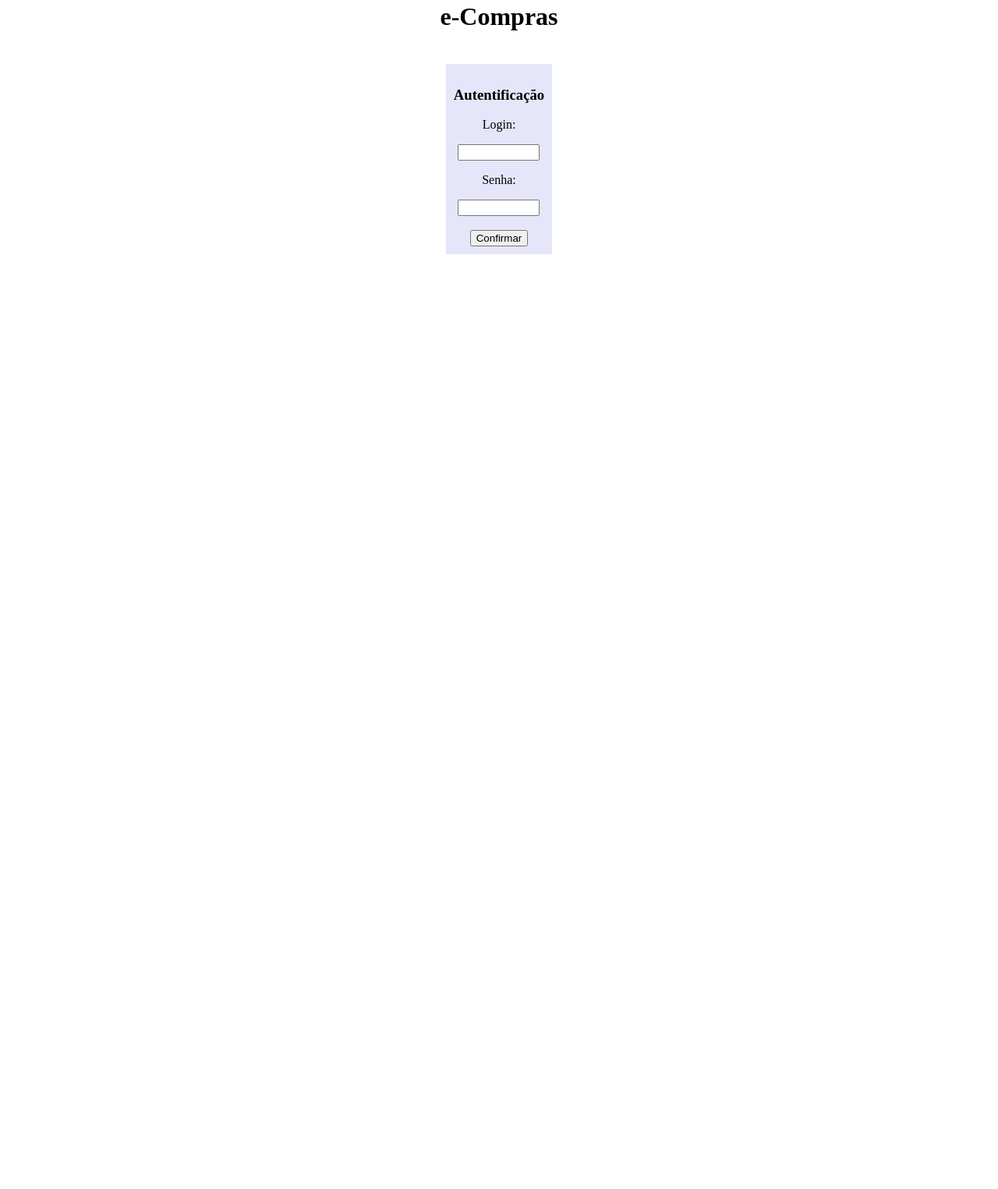
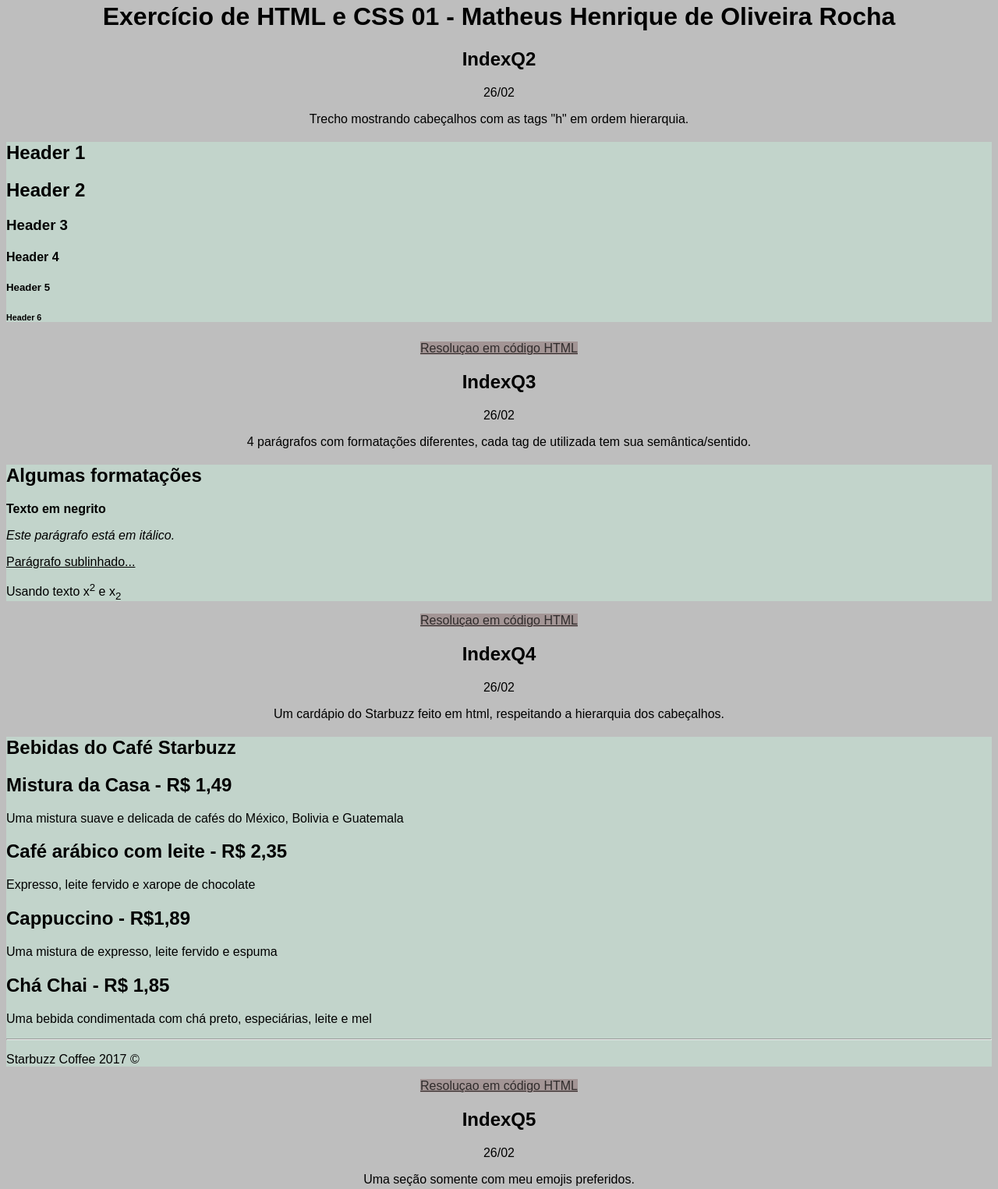
Before and after one commit to MatheusHenrique805/HTML-CSS, a plain HTML site: page index.html in a window 1280 px wide. Shown: the part 18-1543 px from the top of the page at 78% size. Before the commit the page ends 800 px from the top, so only its background shows below. Drawn offline with Linux system fonts and the light colour scheme.

Commit message:
Add files via upload

```diff
--- a/index.html
+++ b/index.html
@@ -1,23 +1,116 @@
-<!DOCTYPE html>
-<html lang="pt-br">
+<!doctype html>
+<html lang = "pt-BR">
     <head>
-        <meta charset="utf-8">
-        <title>e-Compras</title>
+    <meta charset="utf-8">
+    <link rel="shortcut icon" href="favicon.ico" type="image/x-icon">
+    <title>Minha página</title>
+        <style>
+            body{
+                background-color: rgb(190, 190, 190);
+                font-family: Arial, Helvetica, sans-serif;
+            }
+            a{
+                text-decoration: underline;
+                background-color: rgb(163, 149, 149);
+                color: rgba(0, 0, 0, 0.712);
+
+            }
+            div{
+                text-align: center;
+            }
+            .emojis{
+                font-size: 2em;
+            }
+            .q5{
+                font-size: 3em;
+            }
+            section{
+                background-color: rgb(194, 212, 203);
+            }
+            .sectionq5{
+                text-align: center;
+                background-color: darkgrey;
+            }
+            .hrq4{
+                color: rgb(0, 0, 0);
+            }
+            .h2postagem{
+                text-align: center;
+            }
+            .tituloblog{
+                text-align: center;
+            }
+            .pdescr{
+                text-align: center ;
+            }
+        </style>
     </head>
     <body>
-
-        <h1 align="center">e-Compras</h1><br>
-        <form action="menu.html" method="post" color="grey" align="center" border="2">
-           <table align="center" cellpadding="10">
-                <td bgcolor="#E6E6FA">
-                    <h3>Autentificação</h3>
-                    <p>Login:</p>
-                    <input type="text" name="login" size="10" > <br>
-                    <p>Senha:</p>
-                    <input type="password" name="senha" maxlength="20" size="10"><br>
-                    <br><input type="submit" name ="confirmar" value="Confirmar" accept="menu.html"
-                </td>
-            </table>
-        </form>
+        <h1 class="tituloblog">Exercício de HTML e CSS 01 - Matheus Henrique de Oliveira Rocha</h1>
+        <h2 class="h2postagem">IndexQ2</h2>
+        <p class="pdescr">26/02</p>
+        <p class="pdescr">Trecho mostrando cabeçalhos com as tags "h" em ordem
+        hierarquia.</p>
+        <section>
+            <h1>Header 1</h1>
+            <h2>Header 2</h2>
+            <h3>Header 3</h3>
+            <h4>Header 4</h4>
+            <h5>Header 5</h5>
+            <h6>Header 6</h6>
+        </section>
+        <div>
+            <a href="https://github.com/MatheusHenrique805/HTML-CSS/blob/main/indexQ2.html" target="_blank">
+                Resoluçao em código HTML
+            </a>
+        </div>
+        <h2 class="h2postagem">IndexQ3</h2>
+        <p class="pdescr">26/02</p>
+        <p class="pdescr">4 parágrafos com formatações diferentes, cada tag de utilizada tem sua semântica/sentido.</p>
+        <section>
+            <p><h2>Algumas formatações</h2></p>
+            <p><strong>Texto em negrito</strong></p>
+            <p><em>Este parágrafo está em itálico.</em></p>
+            <p><ins>Parágrafo sublinhado...</ins></p>
+            <p>Usando texto x<sup>2</sup> e x<sub>2</sub></p>
+        </section>
+        <div>
+            <a href="https://github.com/MatheusHenrique805/HTML-CSS/blob/main/indexQ3.html" target="_blank">
+                Resoluçao em código HTML
+            </a>
+        </div>
+        <h2 class="h2postagem ">IndexQ4</h2>
+        <p class="pdescr">26/02</p>
+        <p class="pdescr">Um cardápio do Starbuzz feito em html, respeitando a hierarquia dos cabeçalhos.</p>
+        <section>
+            <h1>Bebidas do Café Starbuzz</h1>
+            <h2>Mistura da Casa - R$ 1,49</h2>
+            <p>Uma mistura suave e delicada de cafés do México, Bolivia e Guatemala</p>
+            <h2>Café arábico com leite - R$ 2,35</h2>
+            <p>Expresso, leite fervido e xarope de chocolate</p>
+            <h2>Cappuccino - R$1,89</h2>
+            <p>Uma mistura de expresso, leite fervido e espuma</p>
+            <h2>Chá Chai -  R$ 1,85</h2>
+            <p>Uma bebida condimentada com chá preto, especiárias, leite e mel</p>
+            <hr class="hrq4">
+            <p>Starbuzz Coffee 2017 &copy;</p>
+        </section>
+        <div>
+            <a href="https://github.com/MatheusHenrique805/HTML-CSS/blob/main/indexQ4.html" target="_blank">
+                Resoluçao em código HTML
+            </a>
+        </div>
+        <h2 class="h2postagem">IndexQ5</h2>
+        <p class="pdescr">26/02</p>
+        <p class="pdescr">Uma seção somente com meu emojis preferidos.</p>
+        <section class="sectionq5">
+            <h3 class="q5">Meus emojis preferidos</h3>
+            <p class="emojis">&#x1F60F;&#x1F921;&#x1F917;&#x1F9D0;&#x1F928;&#x1F923;&#x1F602;</p>
+        </section>
+        <div>
+            <a href="https://github.com/MatheusHenrique805/HTML-CSS/blob/main/indexQ5.html" target="_blank">
+                Resoluçao em código HTML
+            </a>
+        </div>
     </body>
 </html>
```
